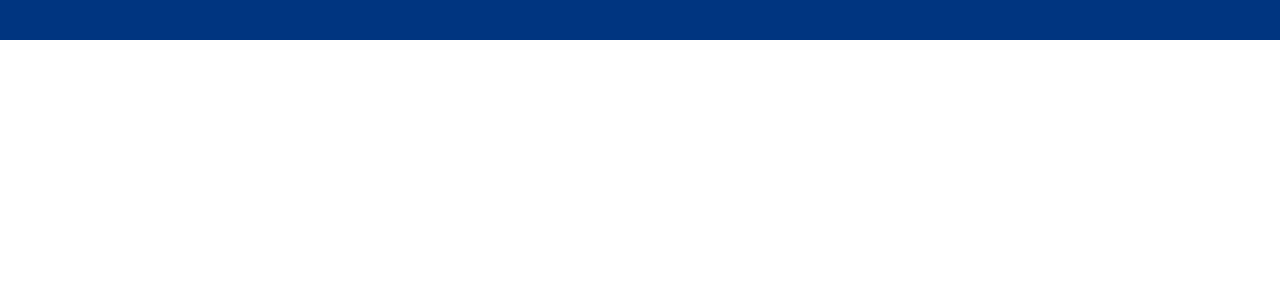
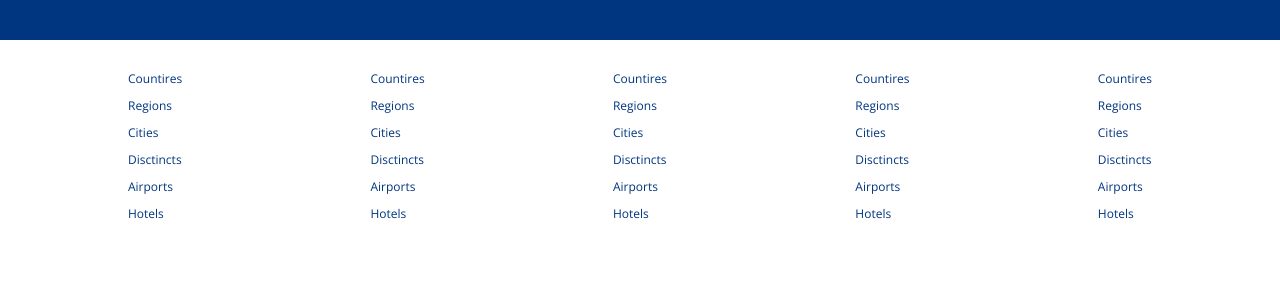
Before and after one commit to sir-hector/booking-react, a React (Create React App) app: page / in a window 1280 px wide. Shown: the part 1685-1968 px from the top of the page. Before the commit the page ends 1725 px from the top, so only its background shows below. Built offline with nearby package versions, Linux system fonts and the light colour scheme.

Commit message:
add Footer component

```diff
--- /dev/null
+++ b/src/components/footer/Footer.jsx
@@ -0,0 +1,54 @@
+import React from 'react'
+import './footer.css'
+
+const Footer = () => {
+  return (
+    <div className='footer'>
+        <div className="fLists">
+            <ul className='fList'>
+                <li className="fListItem">Countires</li>
+                <li className="fListItem">Regions</li>
+                <li className="fListItem">Cities</li>
+                <li className="fListItem">Disctincts</li>
+                <li className="fListItem">Airports</li>
+                <li className="fListItem">Hotels</li>
+            </ul>
+            <ul className='fList'>
+                <li className="fListItem">Countires</li>
+                <li className="fListItem">Regions</li>
+                <li className="fListItem">Cities</li>
+                <li className="fListItem">Disctincts</li>
+                <li className="fListItem">Airports</li>
+                <li className="fListItem">Hotels</li>
+            </ul>
+            <ul className='fList'>
+                <li className="fListItem">Countires</li>
+                <li className="fListItem">Regions</li>
+                <li className="fListItem">Cities</li>
+                <li className="fListItem">Disctincts</li>
+                <li className="fListItem">Airports</li>
+                <li className="fListItem">Hotels</li>
+            </ul>
+            <ul className='fList'>
+                <li className="fListItem">Countires</li>
+                <li className="fListItem">Regions</li>
+                <li className="fListItem">Cities</li>
+                <li className="fListItem">Disctincts</li>
+                <li className="fListItem">Airports</li>
+                <li className="fListItem">Hotels</li>
+            </ul>
+            <ul className='fList'>
+                <li className="fListItem">Countires</li>
+                <li className="fListItem">Regions</li>
+                <li className="fListItem">Cities</li>
+                <li className="fListItem">Disctincts</li>
+                <li className="fListItem">Airports</li>
+                <li className="fListItem">Hotels</li>
+            </ul>
+        </div>
+        <div className="fText">Copyright 2022 sir__hector</div>
+    </div>
+  )
+}
+
+export default Footer
--- /dev/null
+++ b/src/components/footer/footer.css
@@ -0,0 +1,23 @@
+.footer{
+    width: 100%;
+    max-width: 1024px;
+    font-size: 12px;
+}
+
+.fLists {
+    width: 100%;
+    display: flex;
+    justify-content: space-between;
+    margin-bottom: 50px;
+}
+
+.fList{
+    list-style: none;
+    padding: 0;
+}
+
+.fListItem{
+    margin-bottom: 10px;
+    color: #003580;
+    cursor: pointer;
+}
--- a/src/pages/home/Home.jsx
+++ b/src/pages/home/Home.jsx
@@ -6,6 +6,7 @@
 import PropertyList from '../../components/propertyList/PropertyList'
 import FeaturedProperties from '../../components/featuredProperties/FeaturedProperties'
 import MailList from '../../components/mailList/MailList'
+import Footer from '../../components/footer/Footer'
 
 const Home = () => {
   return (
@@ -19,6 +20,7 @@
         <h1 className="homeTitle">Homes guest love</h1>
         <FeaturedProperties />
         <MailList/>
+        <Footer/>
       </div>
     </div>
   )
```
